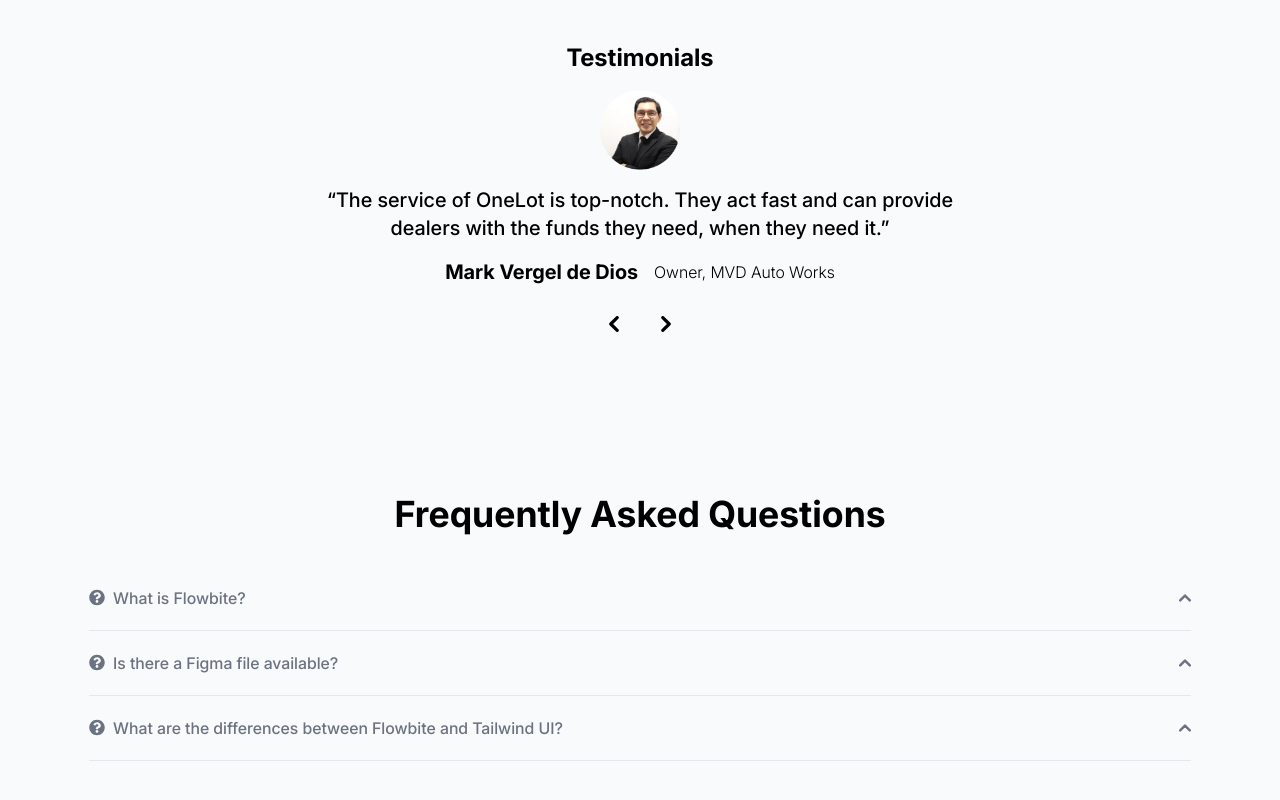
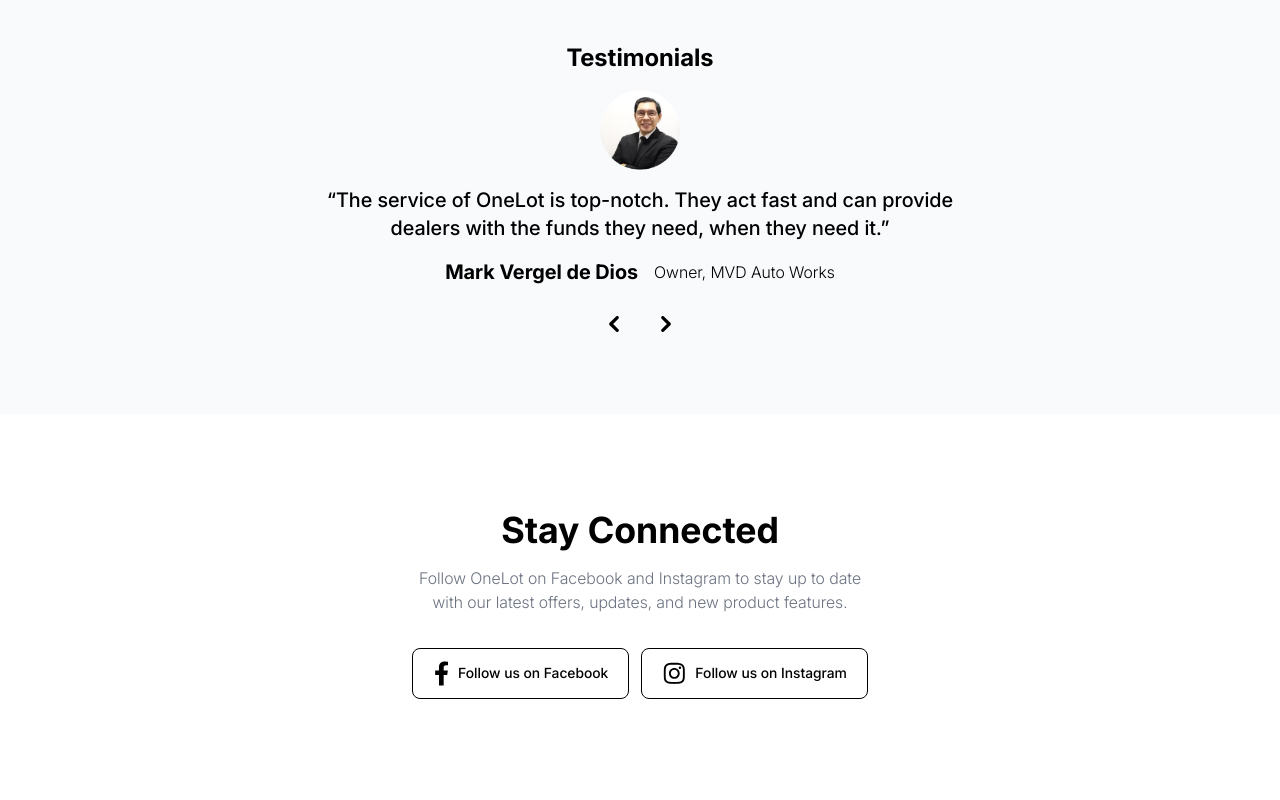
Before and after one commit to Tausif4171/onelot-assignment, a Next.js app: page / in a window 1280 px wide. Shown: the part 4353-5153 px from the top of the page. Built offline with nearby package versions, Linux system fonts and the light colour scheme.

Commit message:
StayConnected done ✅

```diff
--- a/app/components/StayConnected.tsx
+++ b/app/components/StayConnected.tsx
@@ -1,5 +1,31 @@
 import React from "react";
+import { Heading } from "./common/Heading";
+import { Description } from "./common/Description";
+import Image from "next/image";
+import facebook from "../assets/StayConnected/facebook.svg";
+import instagram from "../assets/StayConnected/instagram.svg";
 
 export const StayConnected = () => {
-  return <div>StayConnected</div>;
+  return (
+    <div className=" flex flex-col justify-center items-center mb-32">
+      <Heading text="Stay Connected" size="md" />
+      <div className=" max-w-[456px] mt-4 mb-[34px] text-center">
+        <Description
+          text="Follow OneLot on Facebook and Instagram to stay up to date
+with our latest offers, updates, and new product features."
+          size="sm"
+        />
+      </div>
+      <div className=" flex flex-col sm:flex-row gap-x-3 gap-y-4">
+        <button className="flex gap-x-2 items-center rounded-lg border border-[#000000] px-5 py-3">
+          <Image src={facebook} alt="facebook" />
+          <h4 className=" font-medium text-sm">Follow us on Facebook</h4>
+        </button>
+        <button className="flex gap-x-2 items-center rounded-lg border border-[#000000] px-5 py-3">
+          <Image src={instagram} alt="instagram" />
+          <h4 className=" font-medium text-sm">Follow us on Instagram</h4>
+        </button>
+      </div>
+    </div>
+  );
 };
--- a/app/components/Testimonials.tsx
+++ b/app/components/Testimonials.tsx
@@ -53,7 +53,7 @@
   return (
     <div
       id="default-carousel"
-      className="relative w-full px-4 md:px-0 pt-20 pb-32 bg-slate-50"
+      className="relative w-full mb-24 px-4 md:px-0 pt-20 pb-32 bg-slate-50"
     >
       {/* Carousel wrapper */}
       <div className="">
--- a/app/page.tsx
+++ b/app/page.tsx
@@ -4,6 +4,7 @@
 import { FAQs } from "./components/FAQs";
 import { Header } from "./components/Header";
 import { Hero } from "./components/Hero";
+import { StayConnected } from "./components/StayConnected";
 import { Testimonials } from "./components/Testimonials";
 import { WhyChooseUs } from "./components/WhyChooseUs";
 
@@ -17,6 +18,7 @@
       <DealerOperations />
       <WhyChooseUs />
       <Testimonials />
+      <StayConnected />
       <FAQs />
     </div>
   );
```
Also changed, not shown: app/assets/StayConnected/facebook.svg (added), app/assets/StayConnected/instagram.svg (added).
